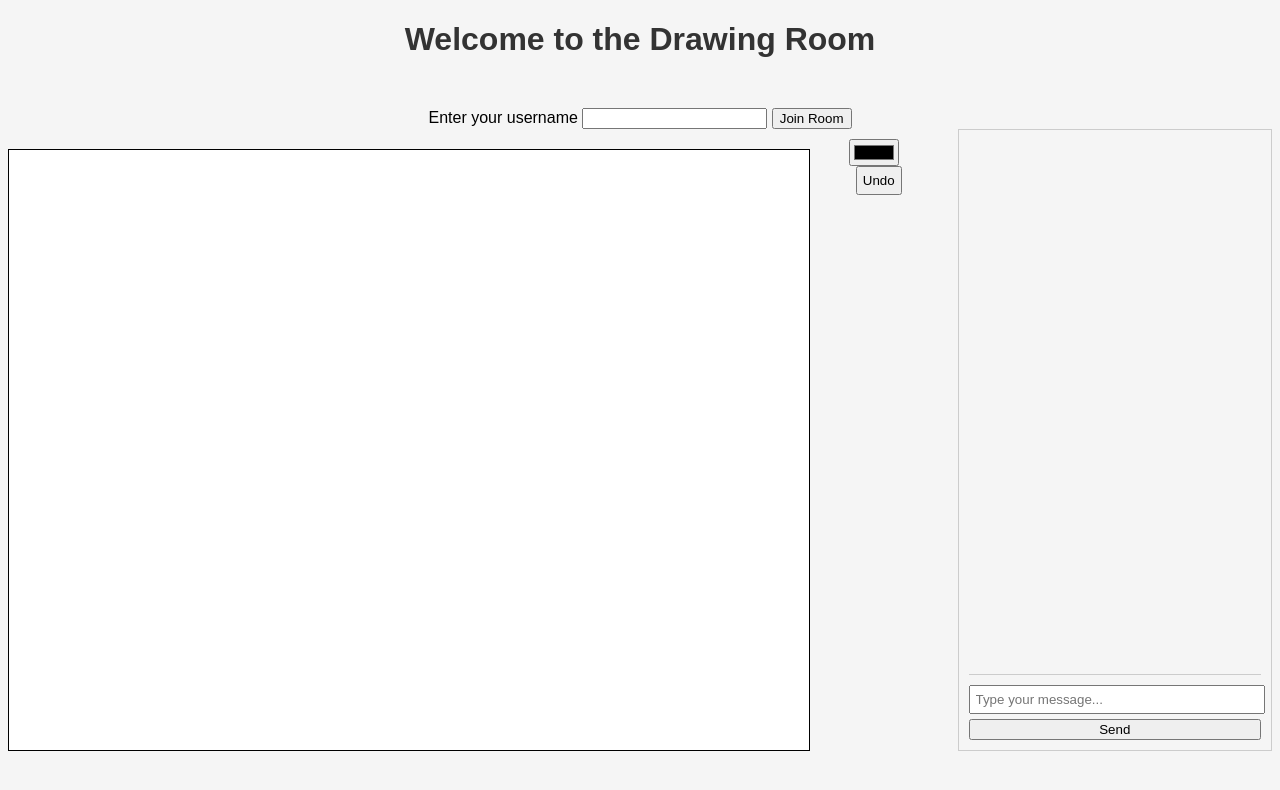
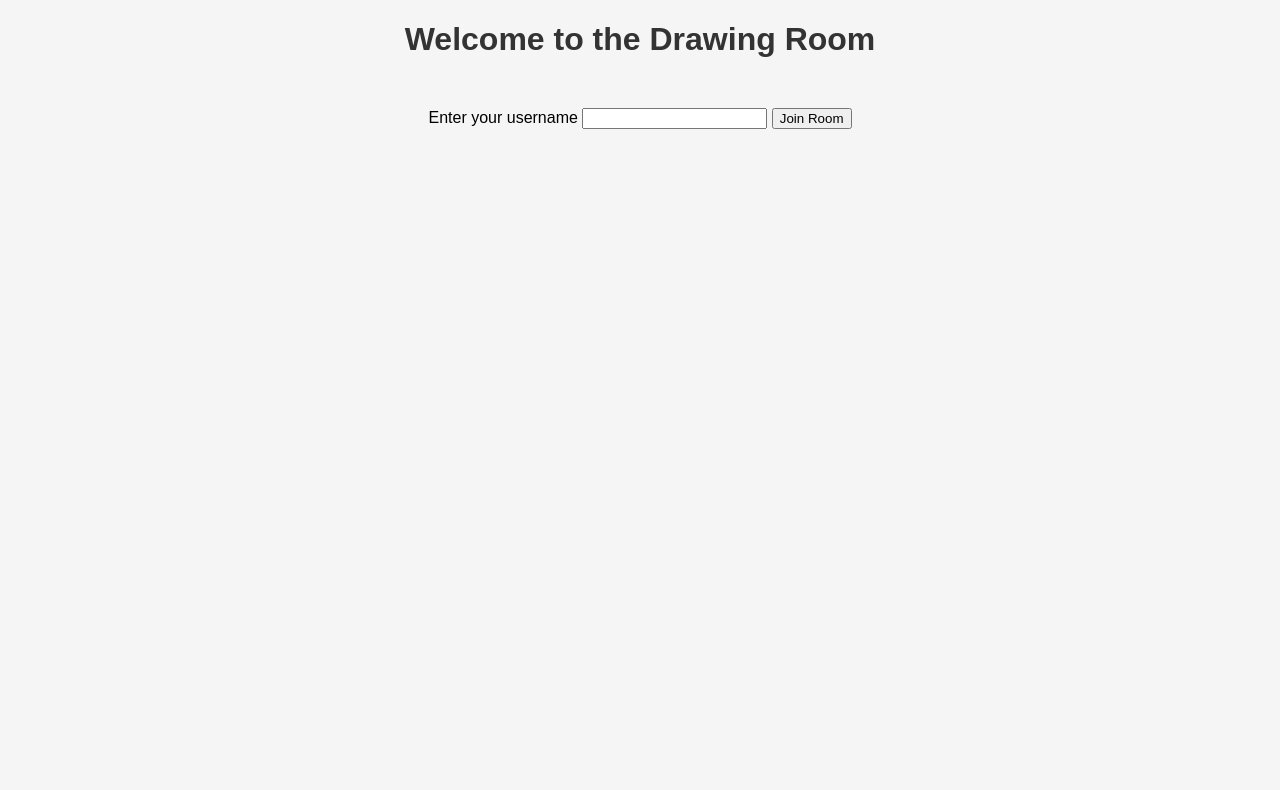
Before and after one commit to alperdrsnn/real-time-drawing-game, a plain HTML site: page frontend/room.html in a window 1280 px wide. Drawn offline with nearby package versions, Linux system fonts and the light colour scheme; no server answers.

Commit message:
fix force join problem and change gameContainer hidden tag

```diff
--- a/frontend/room.html
+++ b/frontend/room.html
@@ -35,9 +35,5 @@
 
     <script src="/socket.io/socket.io.js"></script>
     <script src="/app.js"></script>
-
-    <script>
-        socket.emit('joinRoom', roomId);
-    </script>
 </body>
 </html>
--- a/frontend/style.css
+++ b/frontend/style.css
@@ -21,6 +21,10 @@ canvas {
 }
 
 .hidden {
+    display: none;
+}
+
+#gameContainer.hidden {
     display: none;
 }
 
@@ -69,7 +73,3 @@ canvas {
     font-size: 24px;
     color: red;
 }
-
-.hidden {
-    display: none;
-}
```
